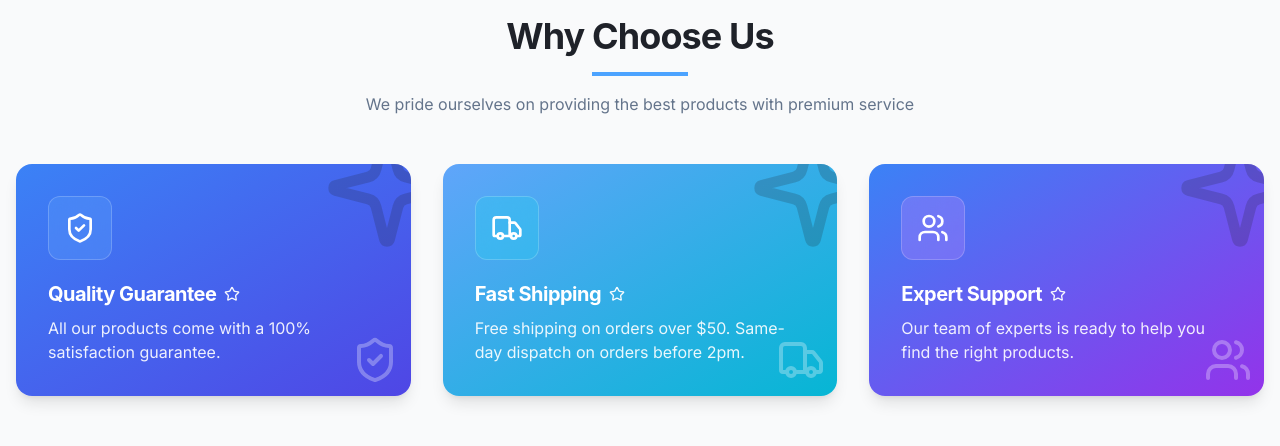
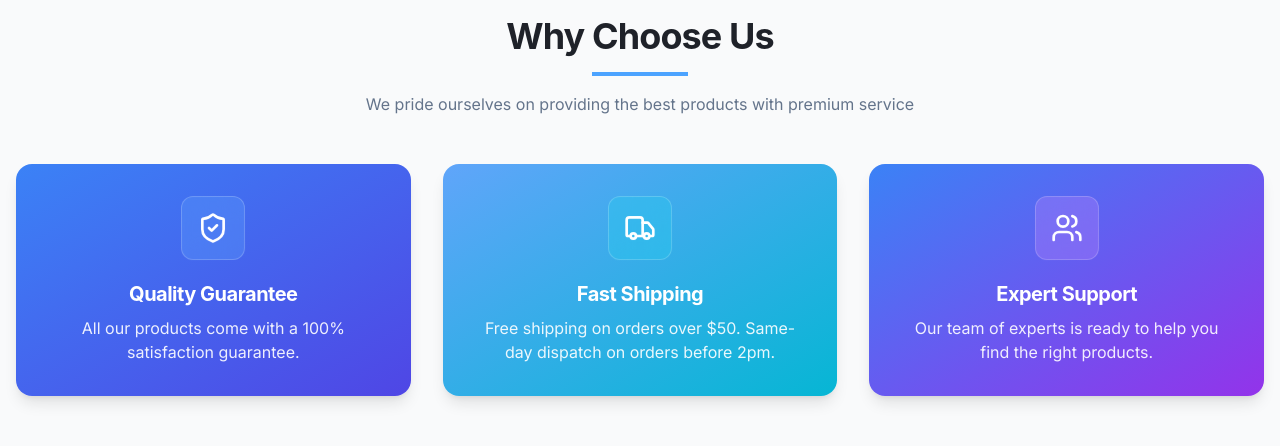
Before and after one commit to TownBusinessSystems/townofficesupply, a React (Vite) app: page / in a window 1280 px wide. Shown: the part 1820-2266 px from the top of the page. Built offline with nearby package versions, Linux system fonts and the light colour scheme.

Commit message:
Refactor Features Section
- Replaced static icon with animated version.
- Centered content within feature items.
- Removed star icon from headings.
- Removed background star icon.

```diff
--- a/src/components/sections/FeaturesSection.tsx
+++ b/src/components/sections/FeaturesSection.tsx
@@ -1,7 +1,7 @@
 
 import React from "react";
 import { motion } from "framer-motion";
-import { ShieldCheck, Truck, Users, Sparkle, Star } from "lucide-react";
+import { ShieldCheck, Truck, Users } from "lucide-react";
 
 interface FeatureItem {
   icon: React.ElementType;
@@ -45,26 +45,10 @@ const FeatureCard = ({ feature, index }: { feature: FeatureItem; index: number }
       whileHover={{ y: -8, transition: { duration: 0.2 } }}
       className={`relative overflow-hidden rounded-2xl bg-gradient-to-br ${feature.gradient} shadow-lg`}
     >
-      <div className="absolute top-0 right-0 w-32 h-32 -mr-10 -mt-10 opacity-20">
-        <Sparkle className="w-full h-full" />
-      </div>
-
-      <div className="relative z-10 p-8 text-white">
-        <div className={`w-16 h-16 rounded-xl flex items-center justify-center mb-5 ${feature.iconClass} backdrop-blur-md border border-white/20`}>
-          <feature.icon className="size-8" />
-        </div>
-
-        <h3 className="text-xl font-bold mb-2 flex items-center">
-          {feature.title}
-          <Star className="w-4 h-4 ml-2 inline-block animate-pulse" />
-        </h3>
-
-        <p className="text-white/90">
-          {feature.description}
-        </p>
-
+      <div className="relative z-10 p-8 text-white flex flex-col items-center text-center">
+        {/* Animated icon at the top */}
         <motion.div
-          className="absolute bottom-3 right-3 opacity-30"
+          className={`w-16 h-16 rounded-xl flex items-center justify-center mb-5 ${feature.iconClass} backdrop-blur-md border border-white/20`}
           animate={{
             rotate: [0, 5, -5, 0],
             scale: [1, 1.05, 0.95, 1]
@@ -75,8 +59,18 @@ const FeatureCard = ({ feature, index }: { feature: FeatureItem; index: number }
             repeatType: "reverse"
           }}
         >
-          <feature.icon className="size-12" />
+          <feature.icon className="size-8" />
         </motion.div>
+
+        {/* Title without star */}
+        <h3 className="text-xl font-bold mb-2">
+          {feature.title}
+        </h3>
+
+        {/* Description - already centered due to parent text-center */}
+        <p className="text-white/90">
+          {feature.description}
+        </p>
       </div>
     </motion.div>
   );
```
